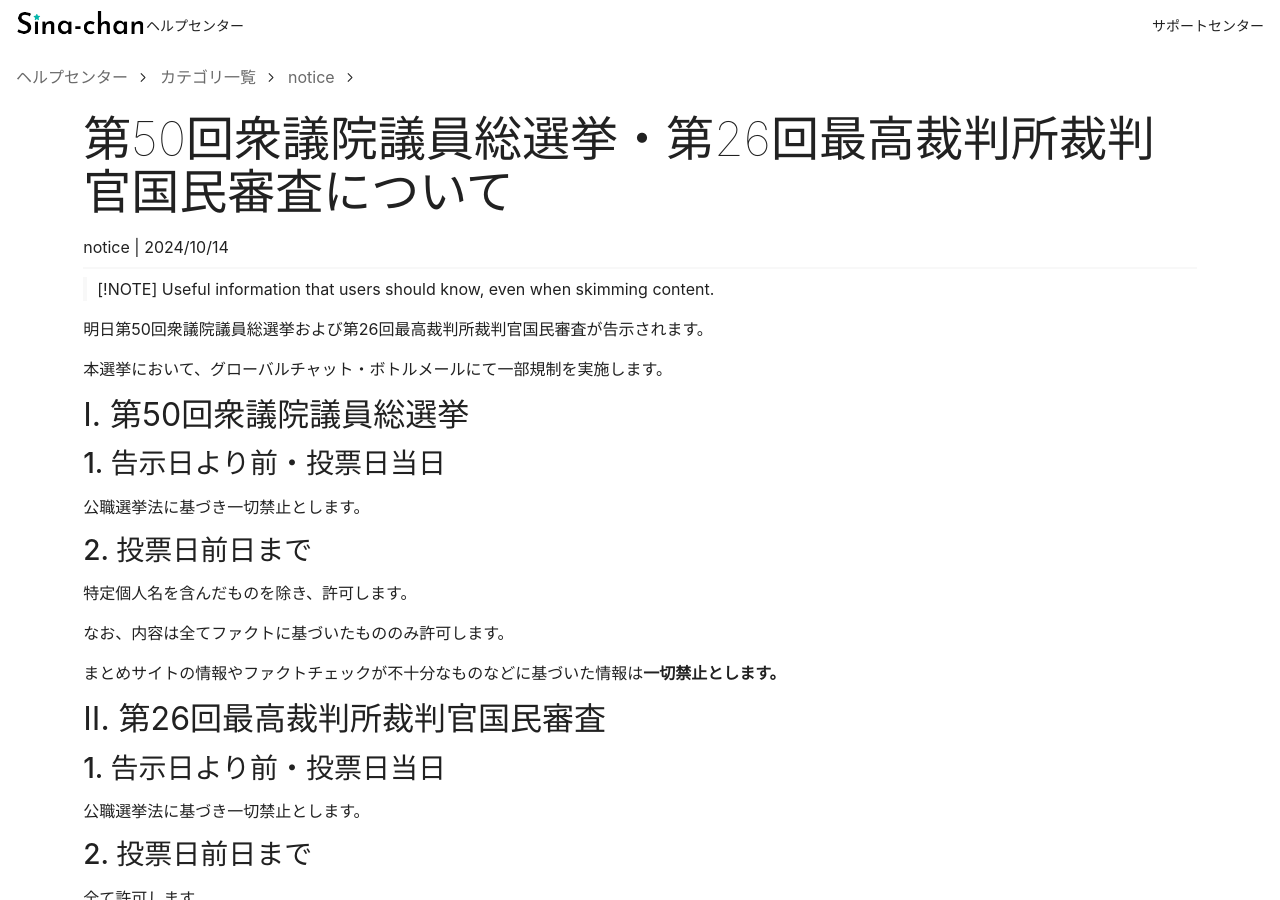
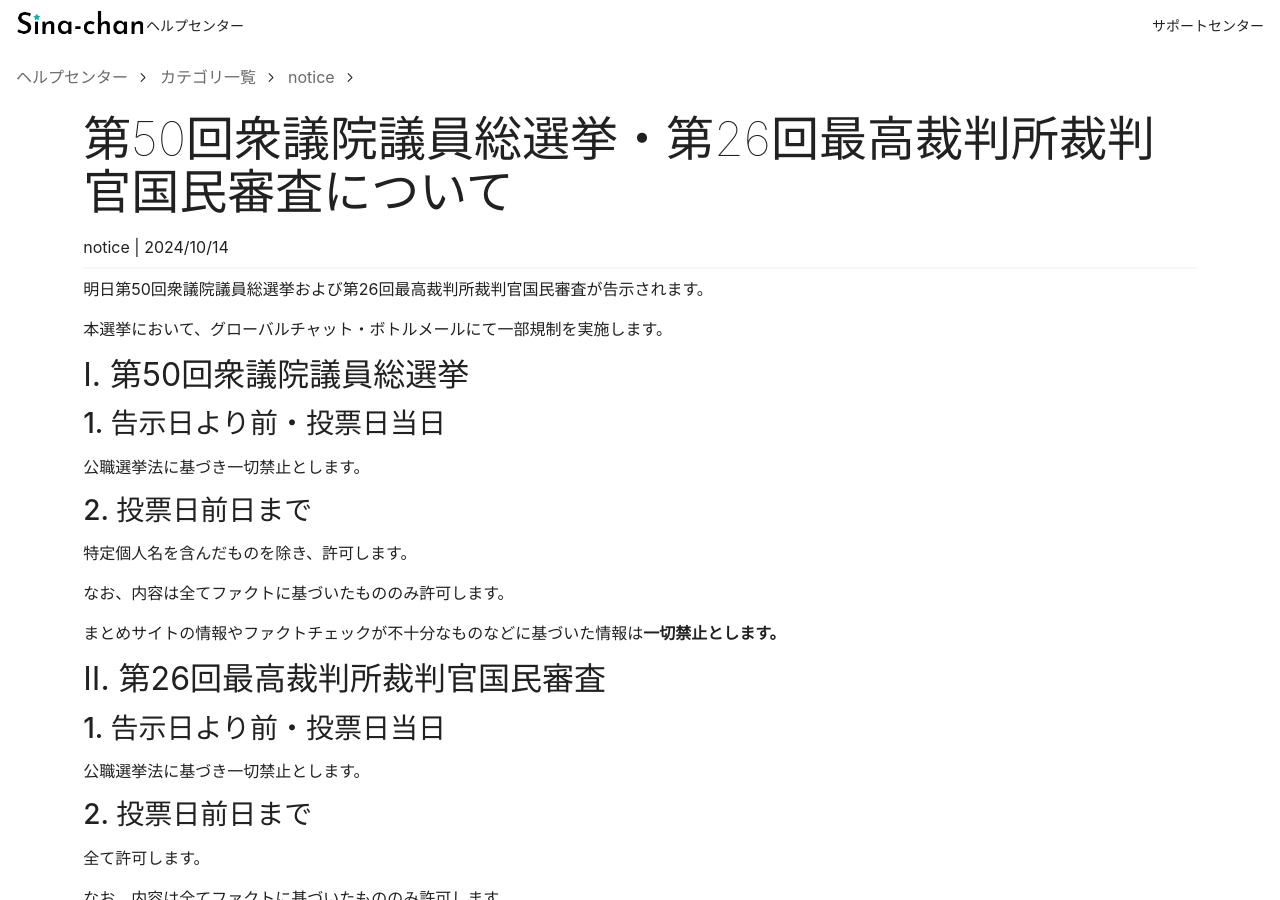
Before and after one commit to SinaKitagami/sina-helpcenter, a Jekyll site: the page built from _posts/notice/2024-10-14-senkyo-shugiin-2024.md, in a window 1280 px wide and 900 px high. Built offline with Jekyll 4.4.1, drawn with Linux system fonts in a browser that asks for light colours; comment, search, counter and statistics services are not loaded.

Commit message:
Update 2024-10-14-senkyo-shugiin-2024.md

```diff
--- a/_posts/notice/2024-10-14-senkyo-shugiin-2024.md
+++ b/_posts/notice/2024-10-14-senkyo-shugiin-2024.md
@@ -4,9 +4,6 @@ title: 第50回衆議院議員総選挙・第26回最高裁判所裁判官国民
 date: 2024-10-14 19:17 +0900
 category: "notice"
 ---
-
-> [!NOTE]
-> Useful information that users should know, even when skimming content.
 
 明日第50回衆議院議員総選挙および第26回最高裁判所裁判官国民審査が告示されます。
 
```
